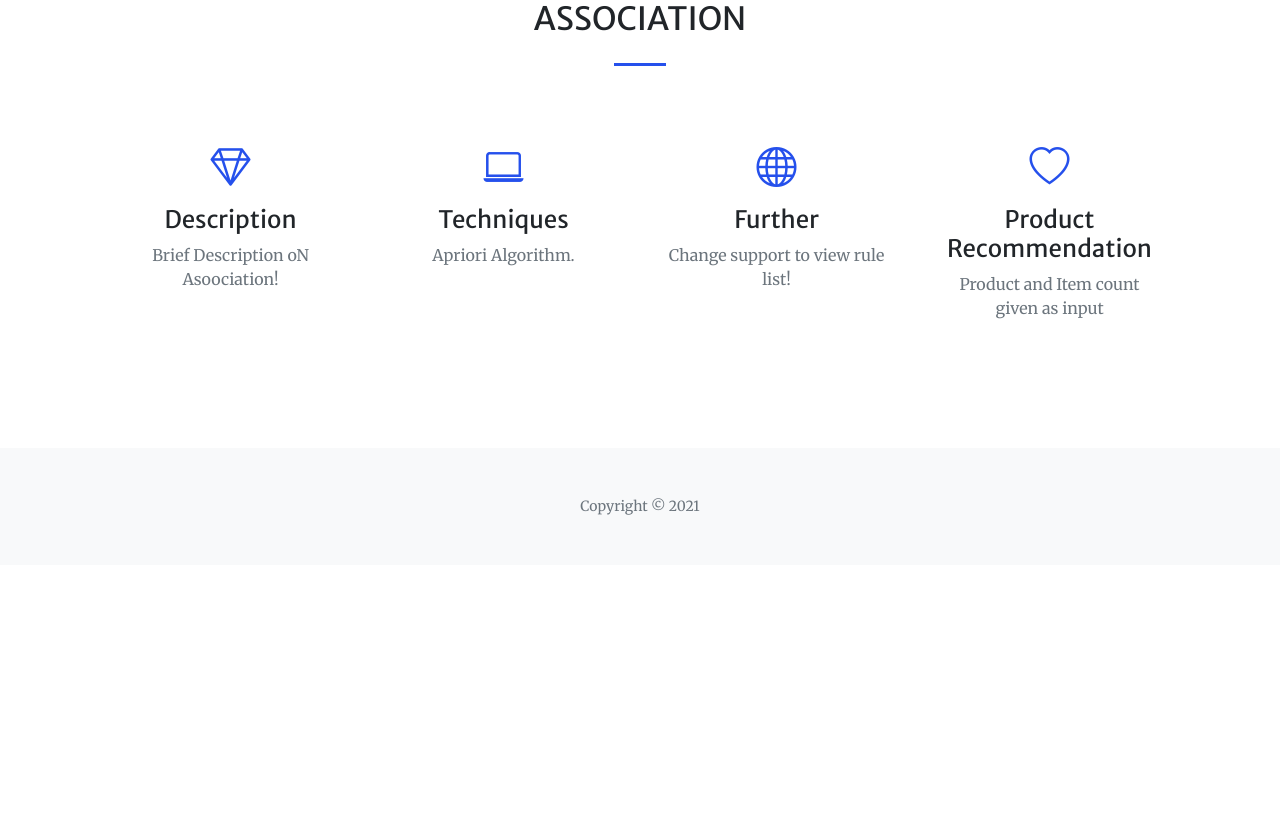
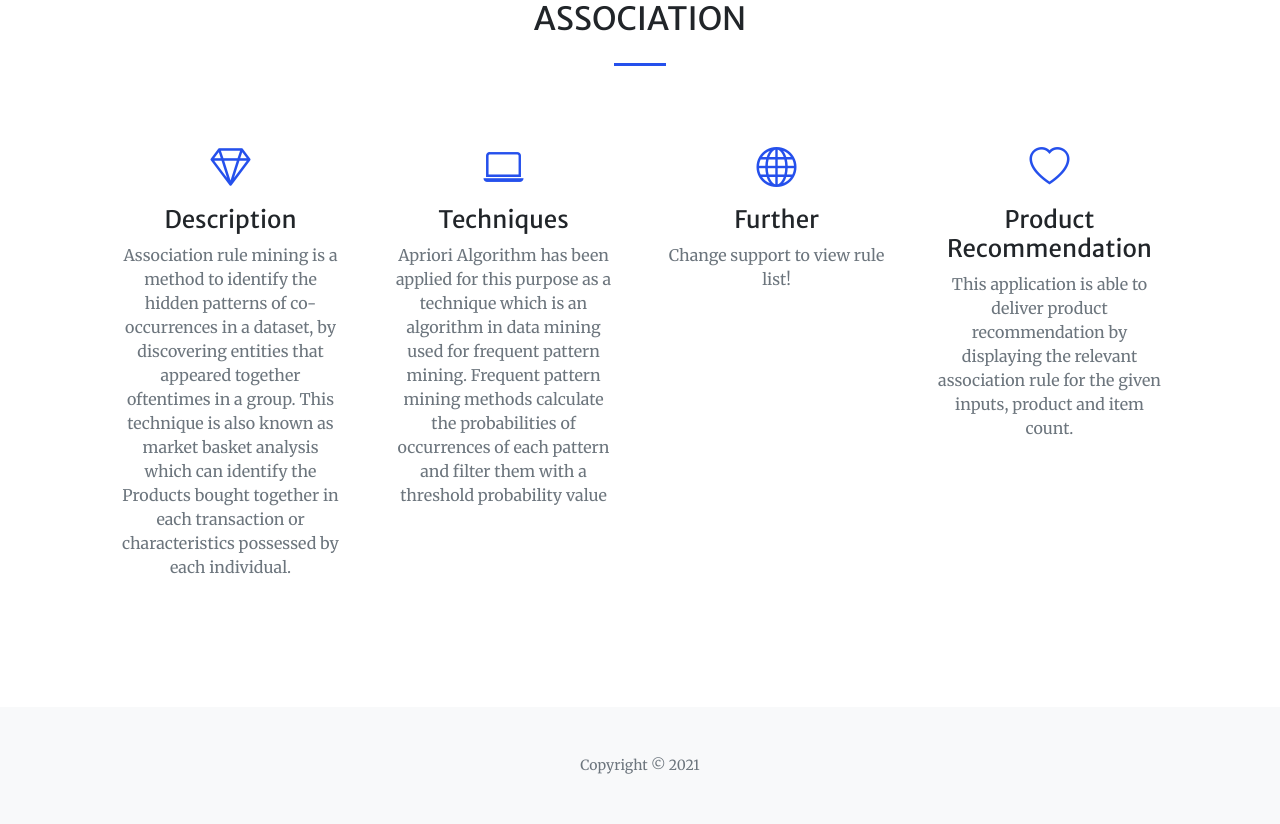
Before and after one commit to Udayantha03/FDM_project, a Flask app: page / in a window 1280 px wide. Shown: the part 1474-2298 px from the top of the page. Before the commit the page ends 1989 px from the top, so only its background shows below. Run offline with Flask 2, Linux system fonts and the light colour scheme; parts of the project's set-up code (start-up, migrations or seed data) failed here and were passed over; some libraries are stand-ins or nearby versions.

Commit message:
ui details

```diff
--- a/templates/welcome.html
+++ b/templates/welcome.html
@@ -103,14 +103,14 @@
                 <div class="mt-5">
                     <div class="mb-2"><i class="bi-gem fs-1 text-primary"></i></div>
                     <h3 class="h4 mb-2">Description</h3>
-                    <p class="text-muted mb-0">Brief Description oN Asoociation!</p>
+                    <p class="text-muted mb-0">Association rule mining is a method to identify the hidden patterns of co-occurrences in a dataset, by discovering entities that appeared together oftentimes in a group. This technique is also known as market basket analysis which can identify the Products bought together in each transaction or characteristics possessed by each individual.</p>
                 </div>
             </div>
             <div class="col-lg-3 col-md-6 text-center">
                 <div class="mt-5">
                     <div class="mb-2"><i class="bi-laptop fs-1 text-primary"></i></div>
                     <h3 class="h4 mb-2">Techniques</h3>
-                    <p class="text-muted mb-0">Apriori Algorithm.</p>
+                    <p class="text-muted mb-0">Apriori Algorithm has been applied for this purpose as a technique which is an algorithm in data mining used for frequent pattern mining. Frequent pattern mining methods calculate the probabilities of occurrences of each pattern and filter them with a threshold probability value</p>
                 </div>
             </div>
             <div class="col-lg-3 col-md-6 text-center">
@@ -124,7 +124,7 @@
                 <div class="mt-5">
                     <div class="mb-2"><i class="bi-heart fs-1 text-primary"></i></div>
                     <h3 class="h4 mb-2">Product Recommendation</h3>
-                    <p class="text-muted mb-0">Product and Item count given as input</p>
+                    <p class="text-muted mb-0">This application is able to deliver product recommendation by displaying the relevant association rule for the given inputs, product and item count.</p>
                 </div>
             </div>
         </div>
```
